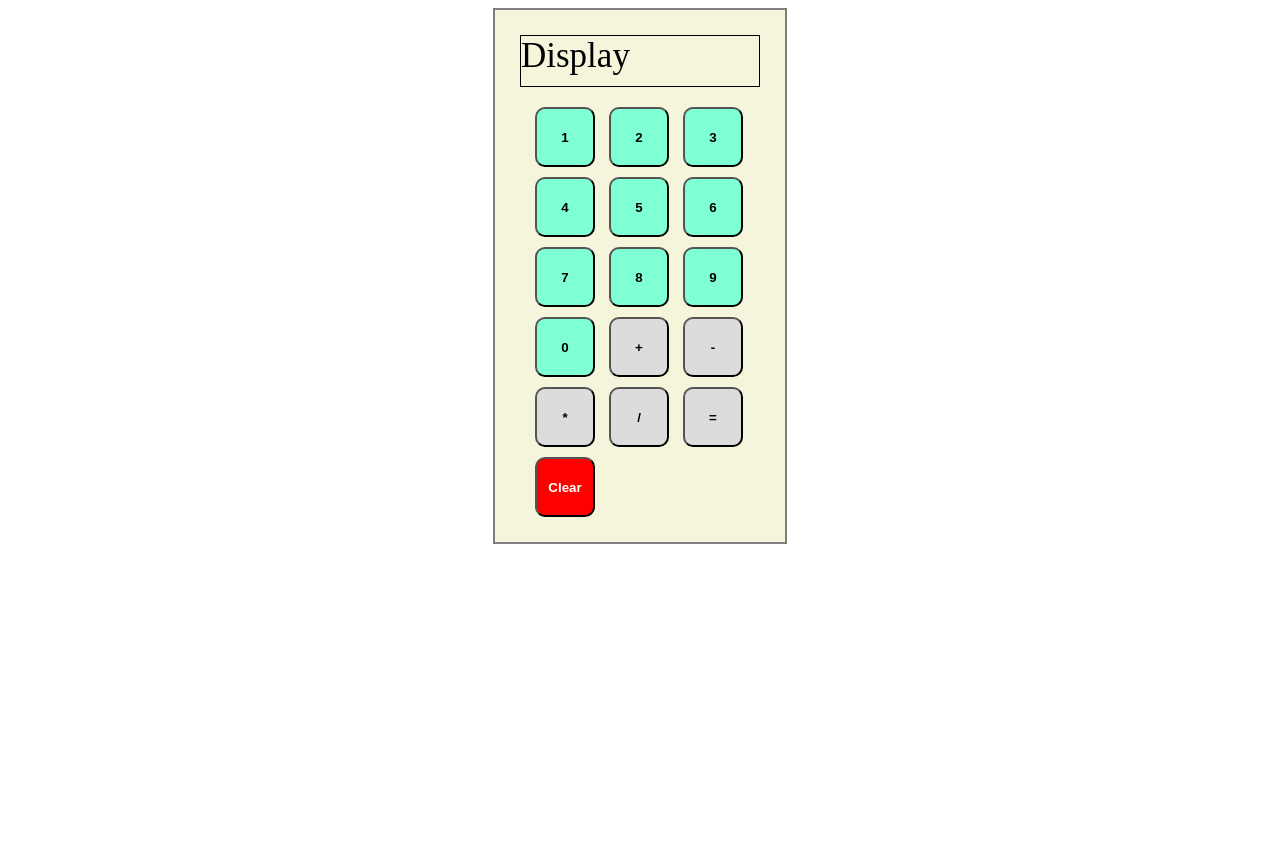
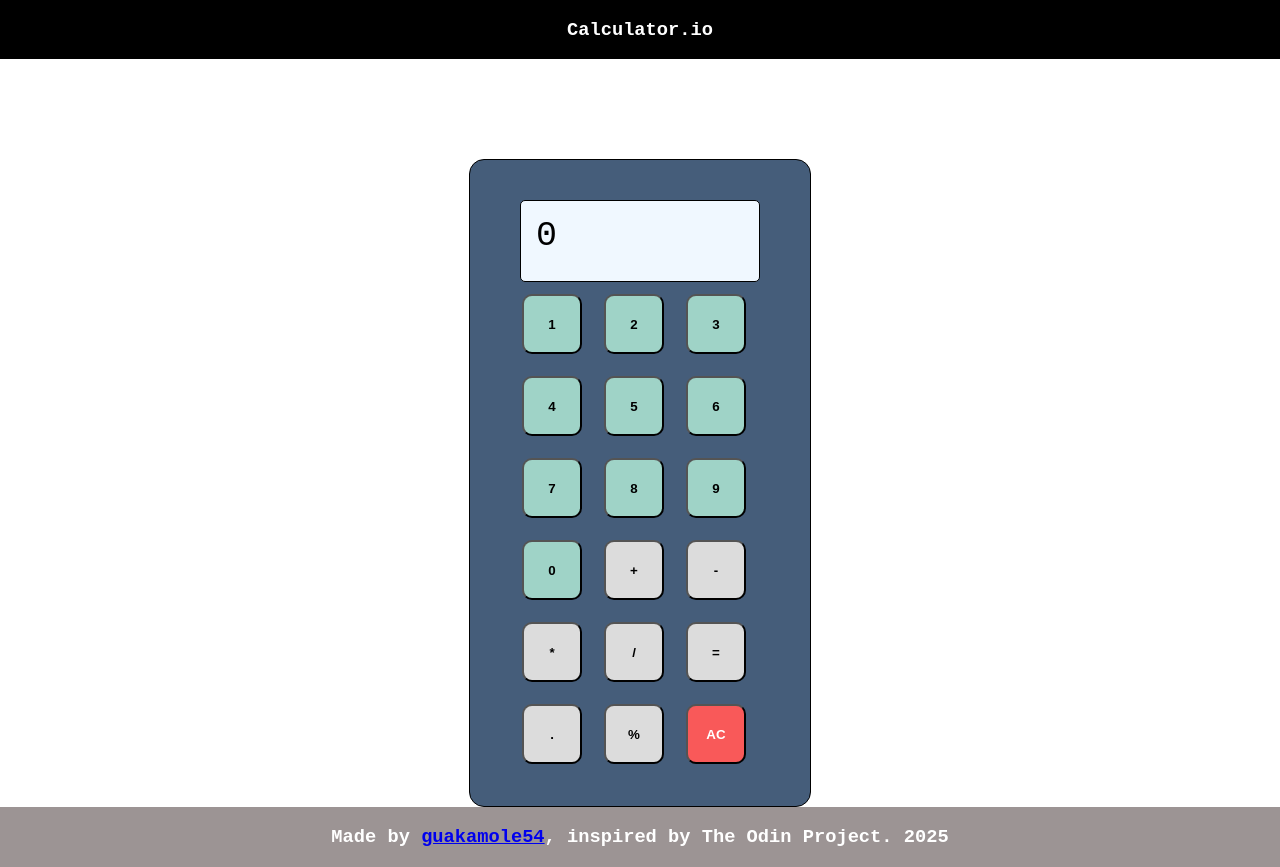
Before and after one commit to guakamole54/calculator, a plain HTML site: page index.html in a window 1280 px wide. Before the commit the page ends 800 px from the top, so only its background shows below. Drawn offline with Linux system fonts and the light colour scheme.

Commit message:
Add some styling

```diff
--- a/index.html
+++ b/index.html
@@ -10,9 +10,11 @@
 </head>
 
 <body>
-
+    <div class="header">
+        <h3>Calculator.io</h3>
+    </div>
     <div class="main-calculator">
-        <div id="display">Display</div>
+        <div id="display">0</div>
         <div class="buttons">
 
             <button class="num">1</button>
@@ -30,10 +32,14 @@
             <button class="operation">*</button>
             <button class="operation">/</button>
             <button id="evaluate">=</button>
-            <button id="clear">Clear</button>
+            <button id="dot">.</button>
+            <button id="dot">%</button>
+            <button id="clear">AC</button>
         </div>
     </div>
-
+    <div class="footer">
+        <h3>Made by <a href="https://github.com/guakamole54">guakamole54</a>, inspired by The Odin Project. 2025</h3>
+    </div>
 </body>
 
 </html>
--- a/style.css
+++ b/style.css
@@ -1,25 +1,35 @@
 body {
     display: flex;
-    justify-content: center;
+    flex-direction: column;
     align-items: center;
+    margin: 0px;
+    font-family: 'Courier New', Courier, monospace;
+    min-height: 100vh;
 }
 
 .main-calculator {
     display: flex;
     flex-wrap: wrap;
-    border: 2px solid gray;
     width: 250px;
-    background-color: beige;
-    padding: 20px;
+    background-color: #455d7a;
+    padding: 35px 45px;
+    margin-top: 100px;
+    border: 1px solid black;
+    border-radius: 15px;
 }
 
 button {
     width: 60px;
     height: 60px;
-    margin: 5px;
+    margin: 7px;
     font-weight: bold;
     border-radius: 10px;
     background-color: gainsboro;
+}
+
+button:hover {
+    background-color: gray;
+    cursor: grab;
 }
 
 #display {
@@ -27,20 +37,43 @@ button {
     font-size: 35px;
     border: 1px solid black;
     margin: 5px;
-    width: 250px;
+    width: 230px;
+    padding: 15px;
+    background-color: aliceblue;
+    border-radius: 5px;
 }
 
 #clear {
-    background-color: red;
+    background-color: #f95959;
     color: white;
 }
 
 .buttons {
-    margin-top: 10px;
-    margin-left: 15px;
+    display: flex;
+    align-items: center;
+    justify-content: flex-start;
+    flex-wrap: wrap;
+    gap: 8px;
 
 }
 
 .num {
-    background-color: aquamarine;
+    background-color: #9fd3c7;
 }
+
+.header {
+    display: flex;
+    background-color: black;
+    color: white;
+    justify-content: center;
+    width: 100%;
+}
+
+.footer {
+    display: flex;
+    justify-content: center;
+    background-color: rgb(156, 148, 148);
+    color: white;
+    width: 100%;
+    margin-top: auto;
+}
```
